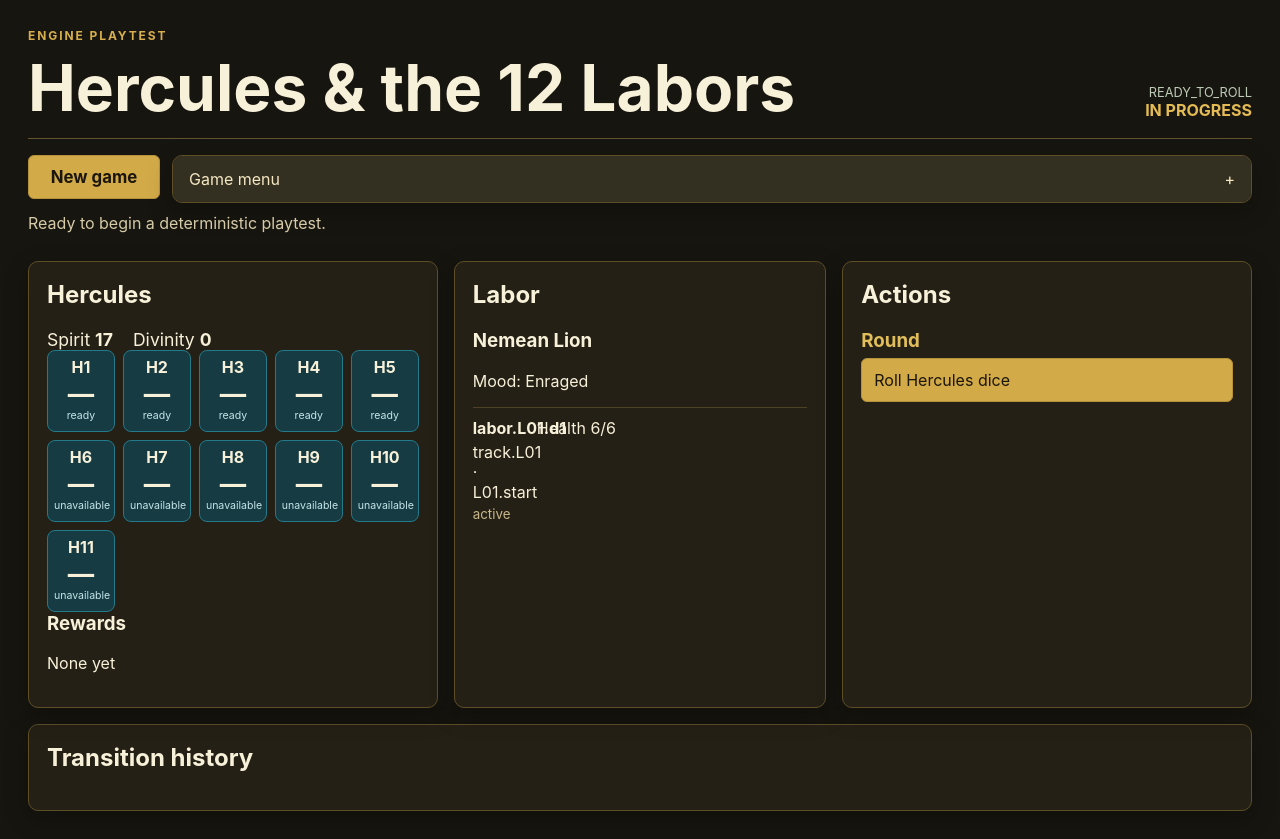
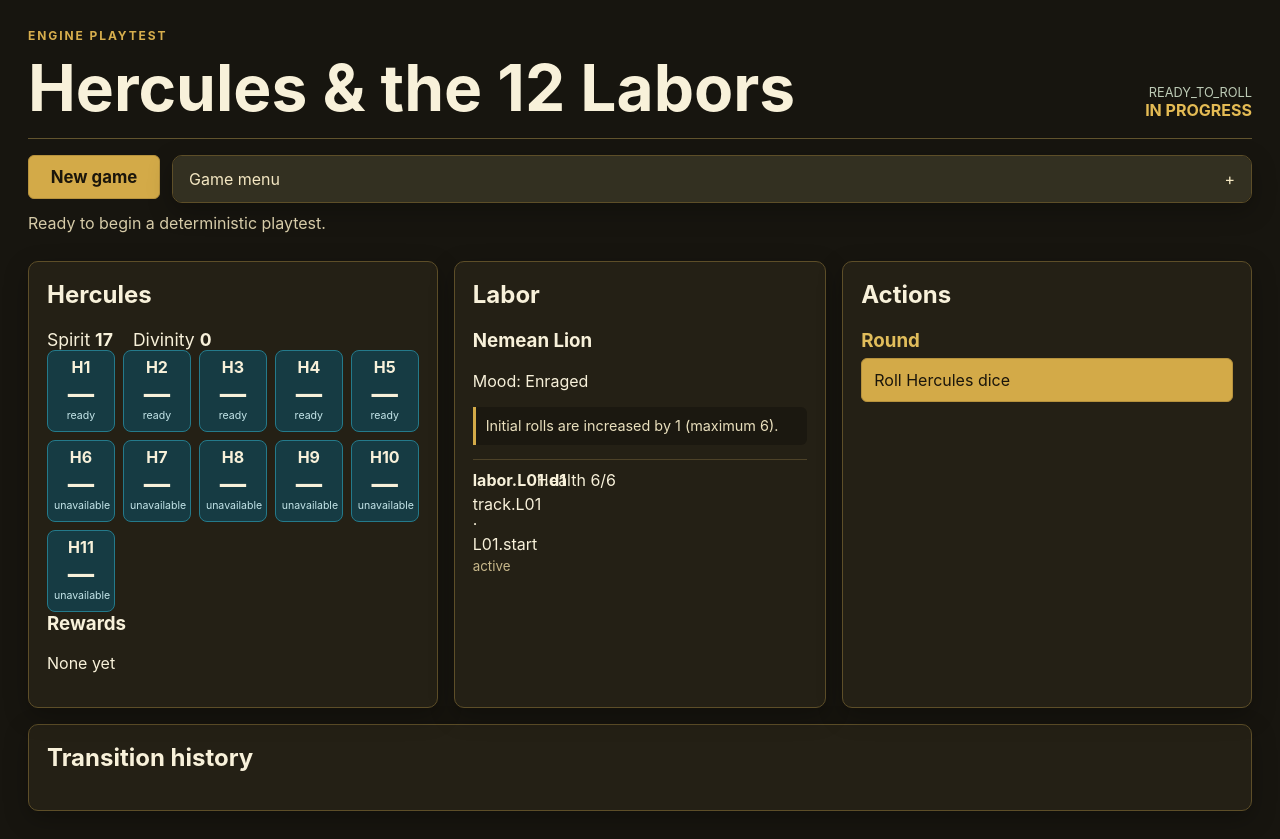
Before and after one commit to deter36/Hercules, a React (Vite) app: page / in a window 1280 px wide. Built offline with nearby package versions, Linux system fonts and the light colour scheme.

Commit message:
Describe active mood effects in playtest

```diff
--- a/src/engine/view-model.ts
+++ b/src/engine/view-model.ts
@@ -15,7 +15,7 @@ export interface PlayView {
   player: GameState["player"];
   dice: GameState["herculesDice"];
   labor: { id: string; name: string; dice: Array<{ id: string; health: number; startingHealth: number; trackId: string; nodeId: string; nodeEffect: unknown; status: string }> } | null;
-  mood: { id: string | null; name: string | null };
+  mood: { id: string | null; name: string | null; effect: string | null };
   rewards: Array<{ id: string; name: string }>;
   pendingDecision: GameState["pendingDecision"];
   actions: PlayAction[];
@@ -30,6 +30,21 @@ const activeReward = (state: GameState, id: string): boolean => !state.player.re
 const eligibleDice = (state: GameState) => Object.values(state.herculesDice).filter(die => canPlace(die) && die.face !== null);
 const combinations = <T>(items: T[]): T[][] => items.flatMap((item, index) => [[item], ...combinations(items.slice(index + 1)).map(rest => [item, ...rest])]);
 const validPhysicalSets = (state: GameState, requirement: Requirement): string[][] => combinations(eligibleDice(state)).filter(dice => satisfies(requirement, dice.flatMap(die => state.round.effectiveDoubleDieIds.includes(die.id) ? [die.face!, die.face!] : [die.face!]))).map(dice => dice.map(die => die.id));
+const moodEffectDescription = (mood: RecordValue | undefined): string | null => {
+  if (!mood) return null;
+  const effect = mood.effect as RecordValue | undefined;
+  if (!effect) return null;
+  switch (effect.type) {
+    case "initial_roll_delta": return `Initial rolls are ${Number(effect.value) > 0 ? "increased" : "reduced"} by ${Math.abs(Number(effect.value))}${effect.min ? ` (minimum ${effect.min})` : ""}${effect.max ? ` (maximum ${effect.max})` : ""}.`;
+    case "temporary_dice_delta": return `${Number(effect.value) > 0 ? "Gain" : "Lose"} ${Math.abs(Number(effect.value))} temporary Hercules ${Math.abs(Number(effect.value)) === 1 ? "die" : "dice"} for this Labor.`;
+    case "grant_blue_any": return "Once this roll, a Hercules die may use a blue space to become any face.";
+    case "spirit_delta": return `Lose ${Math.abs(Number(effect.value))} Spirit.`;
+    case "player_choice": return "Choose: lose one temporary Hercules die, or lose 5 Spirit.";
+    case "set_aside_roll_face": return `Set aside every ${effect.face} rolled, including rerolls.`;
+    case "disable_owned_reward_choice": return "Choose an owned Reward to disable for this Labor.";
+    default: return `Verified Mood effect: ${JSON.stringify(effect)}.`;
+  }
+};
 
 function blueActions(state: GameState): { actions: PlayAction[]; abilities: PlayAbility[] } {
   if (state.game.phase !== "BLUE_ABILITY_WINDOW") return { actions: [], abilities: [] };
@@ -95,5 +110,5 @@ export function getPlayView(state: GameState): PlayView {
   if (state.undoStack.length > 0) command("undo", "Undo last deterministic action", { type: "UNDO_DETERMINISTIC" }, "utility");
   const labor = state.currentLabor ? (() => { const source = getLabor(state.currentLabor!.laborId); return { id: state.currentLabor!.laborId, name: String(source.name ?? state.currentLabor!.laborId), dice: Object.values(state.currentLabor!.laborDice).map(die => ({ ...die, nodeEffect: getNode(state.currentLabor!.laborId, die.trackId, die.nodeId).effect })) }; })() : null;
   const mood = GAME_DATA.moods.find(entry => entry.id === state.mood.activeMoodId);
-  return { game: state.game, player: state.player, dice: state.herculesDice, labor, mood: { id: state.mood.activeMoodId, name: mood ? String(mood.name) : null }, rewards: state.player.ownedRewardIds.map(id => ({ id, name: rewardName(id) })), pendingDecision: state.pendingDecision, actions, blueAbilities, transitions: state.transitions };
+  return { game: state.game, player: state.player, dice: state.herculesDice, labor, mood: { id: state.mood.activeMoodId, name: mood ? String(mood.name) : null, effect: moodEffectDescription(mood as unknown as RecordValue | undefined) }, rewards: state.player.ownedRewardIds.map(id => ({ id, name: rewardName(id) })), pendingDecision: state.pendingDecision, actions, blueAbilities, transitions: state.transitions };
 }
--- a/src/playtest/App.tsx
+++ b/src/playtest/App.tsx
@@ -30,7 +30,7 @@ export function App() {
     <p className="message" role="status">{message}</p>
     <section className="dashboard">
       <article className="card"><h2>Hercules</h2><div className="resources"><span>Spirit <b>{view.player.spirit}</b></span><span>Divinity <b>{view.player.divinity}</b></span></div><div className="dice">{Object.values(view.dice).map(die => <div className={`die ${die.broken ? "broken" : ""} ${die.allocated || die.locked || die.spent ? "used" : ""}`} key={die.id}><b>{die.id}</b><strong>{die.face ?? "—"}</strong><small>{die.broken ? "broken" : die.allocated ? "attack" : die.locked ? "gold" : die.spent ? "spent" : die.blueUsed ? "blue used" : die.rollable ? "ready" : "unavailable"}</small></div>)}</div><h3>Rewards</h3><p>{view.rewards.length ? view.rewards.map(reward => reward.name).join(" · ") : "None yet"}</p></article>
-      <article className="card"><h2>Labor</h2>{view.labor ? <><h3>{view.labor.name}</h3><p>Mood: {view.mood.name ?? "—"}</p>{view.labor.dice.map(die => <div className="labor-die" key={die.id}><b>{die.id}</b><span>Health {die.health}/{die.startingHealth}</span><span>{die.trackId} · {die.nodeId}</span><small>{die.status}{die.nodeEffect ? ` · ${JSON.stringify(die.nodeEffect)}` : ""}</small></div>)}</> : <p>Preparing the first Labor…</p>}</article>
+      <article className="card"><h2>Labor</h2>{view.labor ? <><h3>{view.labor.name}</h3><p>Mood: {view.mood.name ?? "—"}</p>{view.mood.effect && <p className="mood-effect">{view.mood.effect}</p>}{view.labor.dice.map(die => <div className="labor-die" key={die.id}><b>{die.id}</b><span>Health {die.health}/{die.startingHealth}</span><span>{die.trackId} · {die.nodeId}</span><small>{die.status}{die.nodeEffect ? ` · ${JSON.stringify(die.nodeEffect)}` : ""}</small></div>)}</> : <p>Preparing the first Labor…</p>}</article>
       <article className="card controls"><h2>Actions</h2>{view.pendingDecision && <><h3>{view.pendingDecision.prompt}</h3><p>{view.pendingDecision.type}</p></>}{view.blueAbilities.length > 0 && <div className="ability-panel"><h3>Blue abilities</h3><div className="ability-list">{view.blueAbilities.map(ability => <button className={ability.id === activeAbilityId ? "selected" : "quiet"} key={ability.id} onClick={() => chooseAbility(ability.id)}>{ability.label}</button>)}</div>{activeAbility && <div className="ability-choices"><p>{abilitySteps.length ? "Choose the remaining option" : "Choose a die"}</p>{abilitySteps.length > 0 && <button className="quiet back" onClick={() => setAbilitySteps(steps => steps.slice(0, -1))}>Back</button>}{currentAbilityChoices.map(control => <button key={control.id} onClick={() => chooseAbilityControl(control)}>{control.label}</button>)}</div>}</div>}{(["round", "placement", "decision", "utility"] as const).map(group => grouped(group).length ? <div className="action-group" key={group}><h3>{group}</h3>{grouped(group).map(action => <button key={action.id} onClick={() => submit(action.command)}>{action.label}</button>)}</div> : null)}{view.actions.length === 0 && <p>No engine-provided action is available.</p>}</article>
     </section>
     <section className="card history"><h2>Transition history</h2><ol>{view.transitions.slice(-12).reverse().map(transition => <li key={transition.index}><b>{transition.index}</b> {transition.type} <small>{transition.source.id}</small></li>)}</ol></section>
--- a/src/playtest/ability-panel.css
+++ b/src/playtest/ability-panel.css
@@ -1,2 +1,3 @@
 .ability-panel{margin:16px 0;padding:12px;border:1px solid #776337;border-radius:8px;background:#1b1810}.ability-panel h3{color:#e1bd5b;margin-bottom:10px}.ability-list{display:grid;grid-template-columns:repeat(auto-fit,minmax(132px,1fr));gap:8px}.controls .ability-list button{margin:0;text-align:center}.controls button.selected{background:#f0c35a;border-color:#ffe9a5;color:#171006;box-shadow:0 0 0 2px #8e6a1e}.ability-choices{margin-top:12px;padding-top:12px;border-top:1px solid #5d4e28}.ability-choices p{color:#c8c0a4;font-size:.85rem;margin-bottom:6px}.controls .ability-choices button{display:inline-flex;width:auto;min-width:76px;justify-content:center;margin:4px}.controls .ability-choices .back{min-width:0}@media(max-width:600px){.ability-list{grid-template-columns:1fr}.controls .ability-choices button{min-height:48px;font-size:1rem}.ability-panel{padding:10px}}
 .game-toolbar{display:grid;grid-template-columns:auto minmax(220px,1fr);gap:12px;align-items:start}.new-game{min-width:132px;text-align:center;font-size:1.05rem;font-weight:700}.game-menu{padding:0;overflow:hidden}.game-menu .menu-toggle{display:flex;width:100%;margin:0;border:0;border-radius:0;align-items:center;justify-content:space-between;padding:13px 16px}.game-menu .setup{padding:14px;border-top:1px solid #5d4e28}@media(max-width:600px){.game-toolbar{grid-template-columns:1fr}.new-game{width:100%}.game-menu .menu-toggle{min-height:48px}}
+.mood-effect{padding:9px 10px;border-left:3px solid #d3aa48;border-radius:0 6px 6px 0;background:#1b1810;color:#e9dfbd;font-size:.9rem;line-height:1.4}
```
Also changed, not shown: 1 other file (tests, documents, lock files or other folders).
